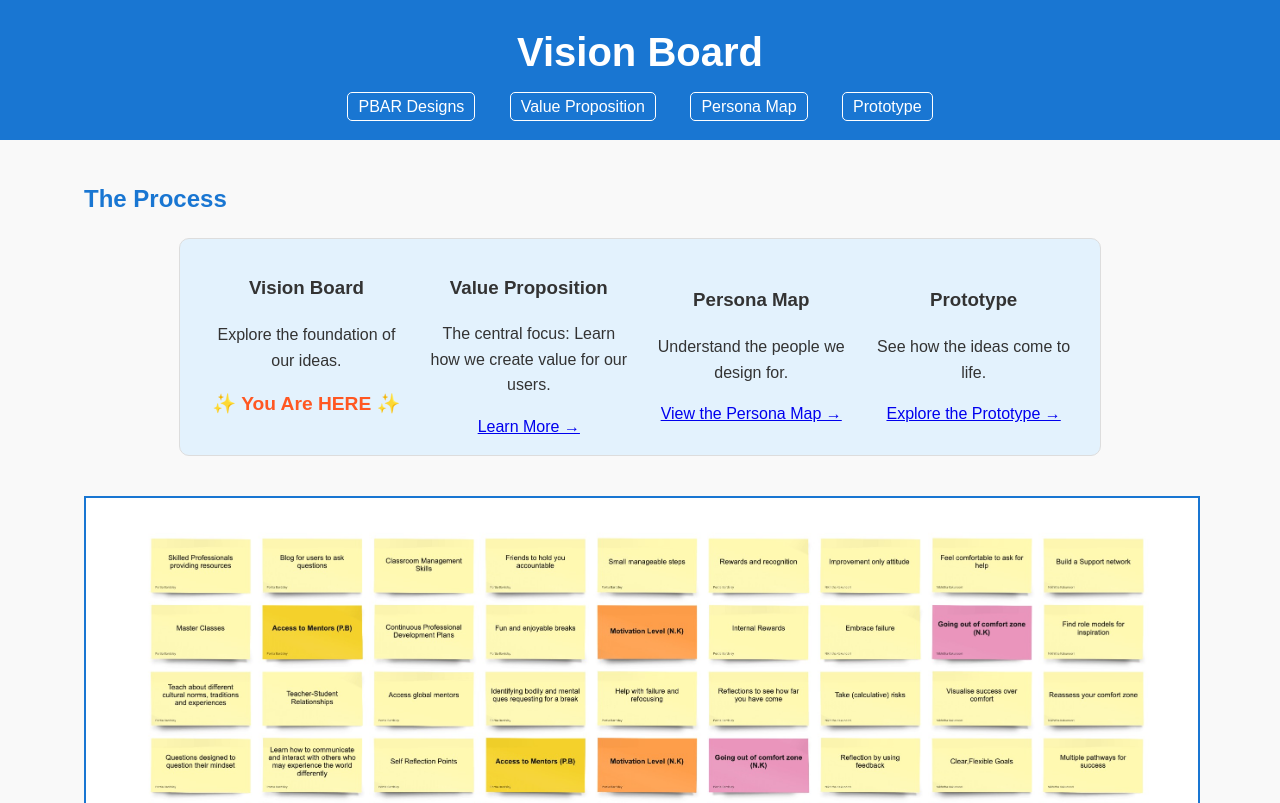
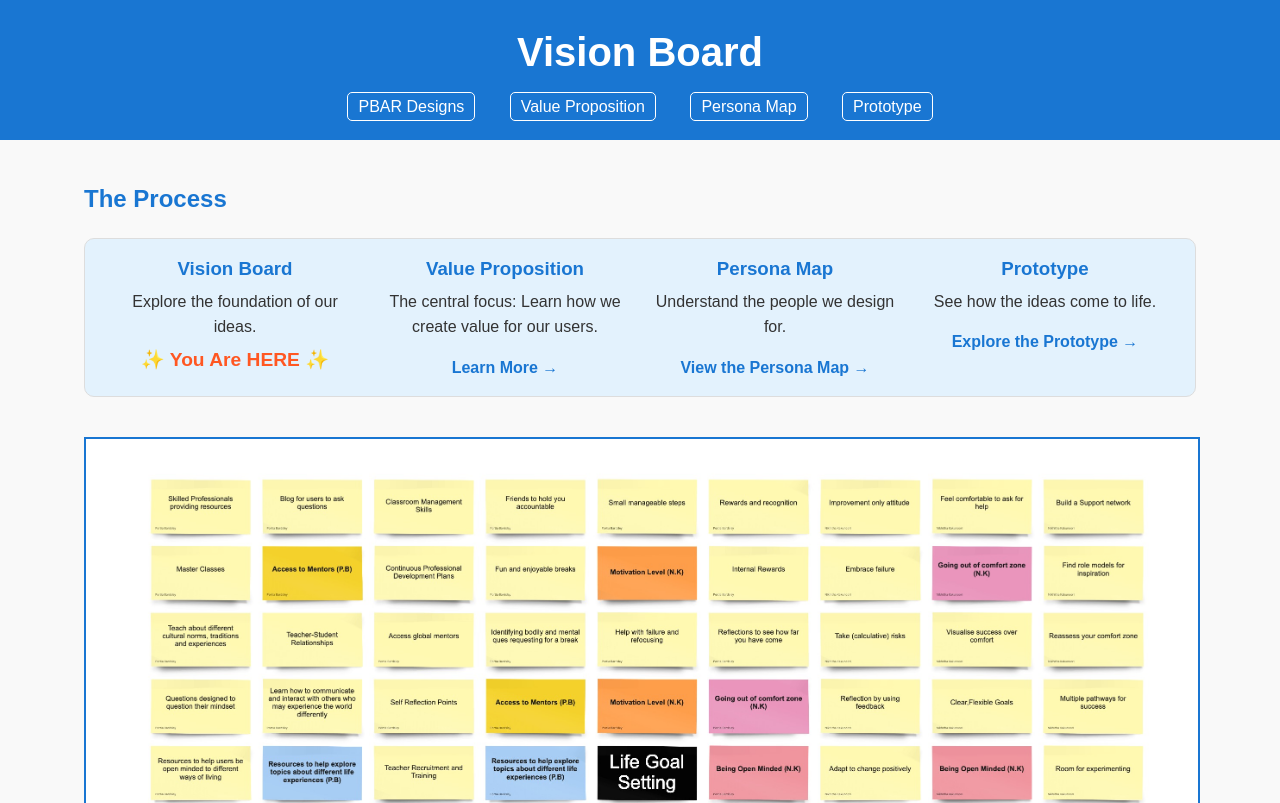
Before and after one commit to pbar8017/pbar-github.io, a plain HTML site: page Friday Vision Board.html in a window 1280 px wide. Shown: the top 803 px of the page. Drawn offline with Linux system fonts and the light colour scheme.

Commit message:
Update 1:20pm 15/12

```diff
--- a/Friday Vision Board.html
+++ b/Friday Vision Board.html
@@ -55,28 +55,52 @@
             margin: 20px auto;
             border: 2px solid #1976d2;
         }
+        /* Process Navigation */
         .process-navigation {
             display: flex;
-            justify-content: space-between;
-            align-items: center;
+            justify-content: space-around;
             background-color: #e3f2fd;
             border: 1px solid #ddd;
             border-radius: 10px;
             padding: 15px;
             margin: 20px auto;
-            max-width: 80%;
+            flex-wrap: wrap;
         }
+
         .process-navigation div {
             text-align: center;
             flex: 1;
             margin: 0 10px;
         }
+
+        .process-navigation h3 {
+            color: #1976d2;
+            margin: 0 0 5px 0;
+        }
+
+        .process-navigation p {
+            margin: 5px 0;
+        }
+
+        .process-navigation a {
+            display: inline-block;
+            margin-top: 10px;
+            text-decoration: none;
+            color: #1976d2;
+            font-weight: bold;
+            transition: color 0.3s ease;
+        }
+
+        .process-navigation a:hover {
+            color: #ff5722;
+        }
+
         .highlight {
             font-size: 1.2em;
             color: #ff5722;
             font-weight: bold;
-            margin-top: 10px;
         }
+
         table {
             width: 100%;
             border-collapse: collapse;
```
